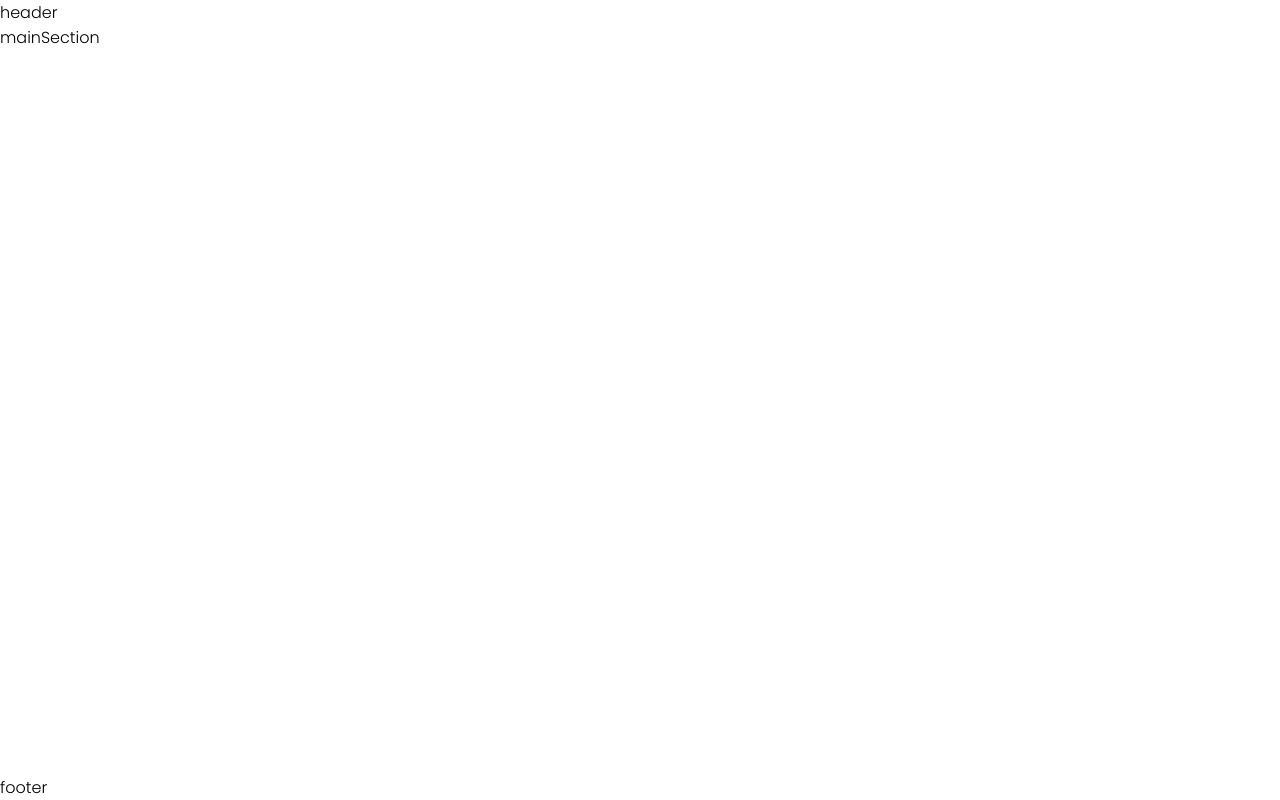
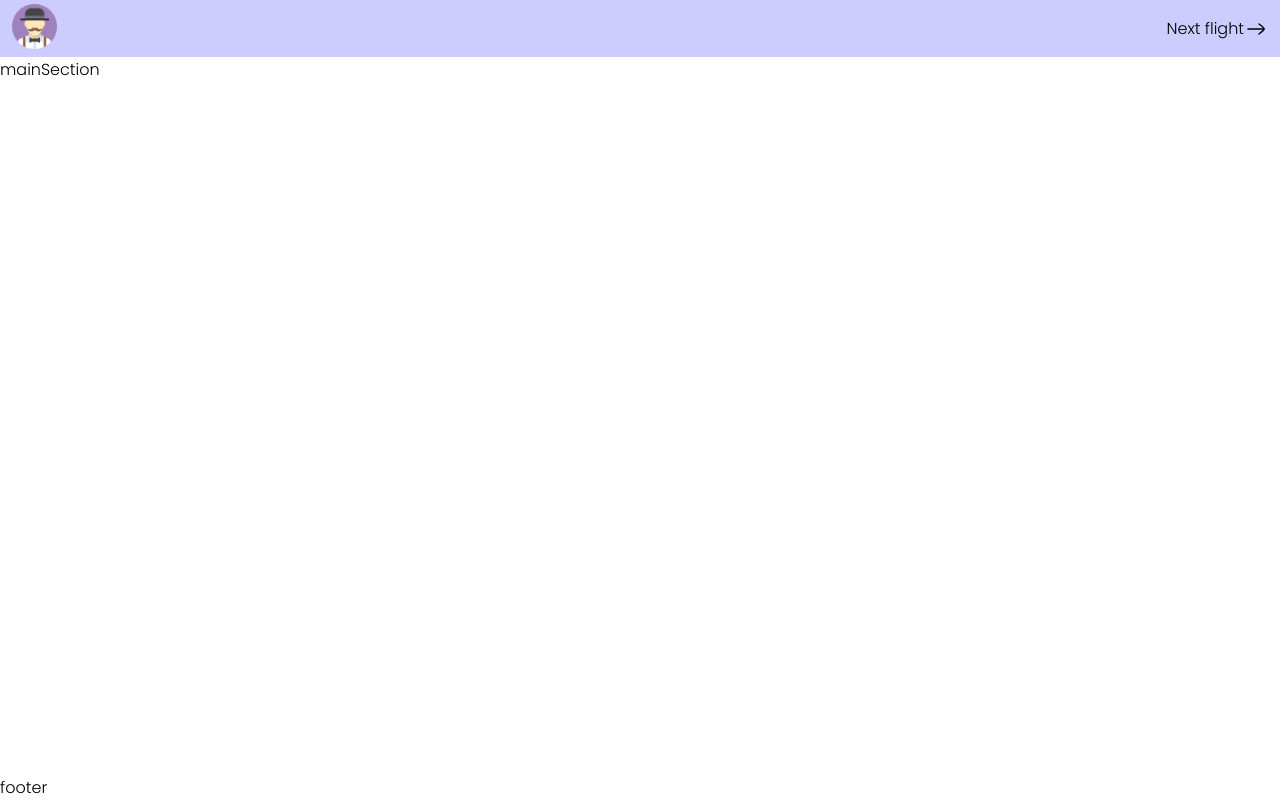
Before and after one commit to jacobjshelp/boarding-pass-app-code-along, a React (Vite) app: page / in a window 1280 px wide. Built offline with nearby package versions, Linux system fonts and the light colour scheme.

Commit message:
Step 3 - Header component

```diff
--- a/src/App.tsx
+++ b/src/App.tsx
@@ -1,9 +1,17 @@
+import { useState } from 'react'
+import Header from './components/Header'
 import './styles/App.css'
 
 function App() {
+  const [boardingPassIndex, setboardingPassIndex] = useState(0)
+
+  const showNextBoardingPass = () => {
+    setboardingPassIndex(boardingPassIndex + 1)
+  }
+
   return (
     <div id="container">
-      <div id="header">header</div>
+      <Header showNextBoardingPass={showNextBoardingPass} />
       <div id="mainSection">mainSection</div>
       <div id="footer">footer</div>
     </div>
--- /dev/null
+++ b/src/components/Header.tsx
@@ -0,0 +1,20 @@
+import ArrowRightIcon from '../icons/ArrowRightIcon'
+import ProfilePhoto from './ProfilePhoto'
+
+function Header({
+  showNextBoardingPass,
+}: {
+  showNextBoardingPass: () => void
+}) {
+  return (
+    <div id="header">
+      <ProfilePhoto />
+      <div className="nextBoardingPassButton" onClick={showNextBoardingPass}>
+        <p>Next flight</p>
+        <ArrowRightIcon />
+      </div>
+    </div>
+  )
+}
+
+export default Header
--- /dev/null
+++ b/src/components/ProfilePhoto.tsx
@@ -0,0 +1,3 @@
+export default function ProfilePhoto() {
+  return <img id="profilePhoto" src="profile-avatar.png" alt="" />
+}
--- /dev/null
+++ b/src/icons/ArrowRightIcon.tsx
@@ -0,0 +1,28 @@
+const ArrowRightIcon = (props: React.SVGProps<SVGSVGElement>) => (
+  <svg
+    xmlns="http://www.w3.org/2000/svg"
+    viewBox="0 0 24 24"
+    width={24}
+    height={24}
+    color={'#000000'}
+    fill={'none'}
+    {...props}
+  >
+    <path
+      d="M20.0001 11.9998L4.00012 11.9998"
+      stroke="currentColor"
+      strokeWidth="1.5"
+      strokeLinecap="round"
+      strokeLinejoin="round"
+    />
+    <path
+      d="M15.0003 17C15.0003 17 20.0002 13.3176 20.0002 12C20.0002 10.6824 15.0002 7 15.0002 7"
+      stroke="currentColor"
+      strokeWidth="1.5"
+      strokeLinecap="round"
+      strokeLinejoin="round"
+    />
+  </svg>
+)
+
+export default ArrowRightIcon
--- a/src/styles/Header.css
+++ b/src/styles/Header.css
@@ -0,0 +1,23 @@
+#header {
+  background-color: var(--primary2);
+  padding: 0 1.2rem 0 1.2rem;
+  display: grid;
+  grid-template-rows: 100%;
+  grid-template-columns: 1fr 1fr;
+}
+
+#profilePhoto {
+  padding: 0.4rem 0 0.4rem;
+  height: 4.5rem;
+}
+
+.nextBoardingPassButton {
+  cursor: pointer;
+  display: flex;
+  justify-content: right;
+  align-items: center;
+}
+
+.nextBoardingPassButton:hover {
+  transform: scale(1.05);
+}
```
Also changed, not shown: public/profile-avatar.png (added).
